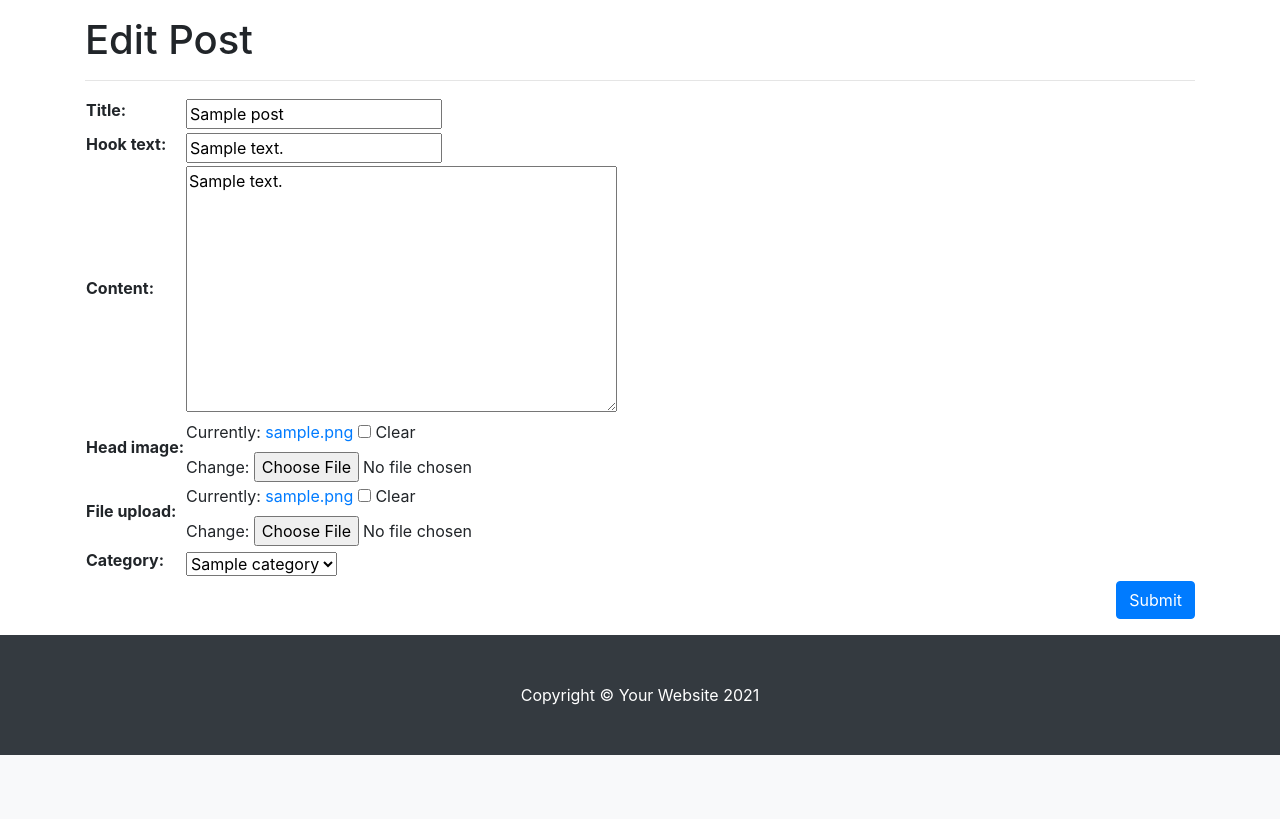
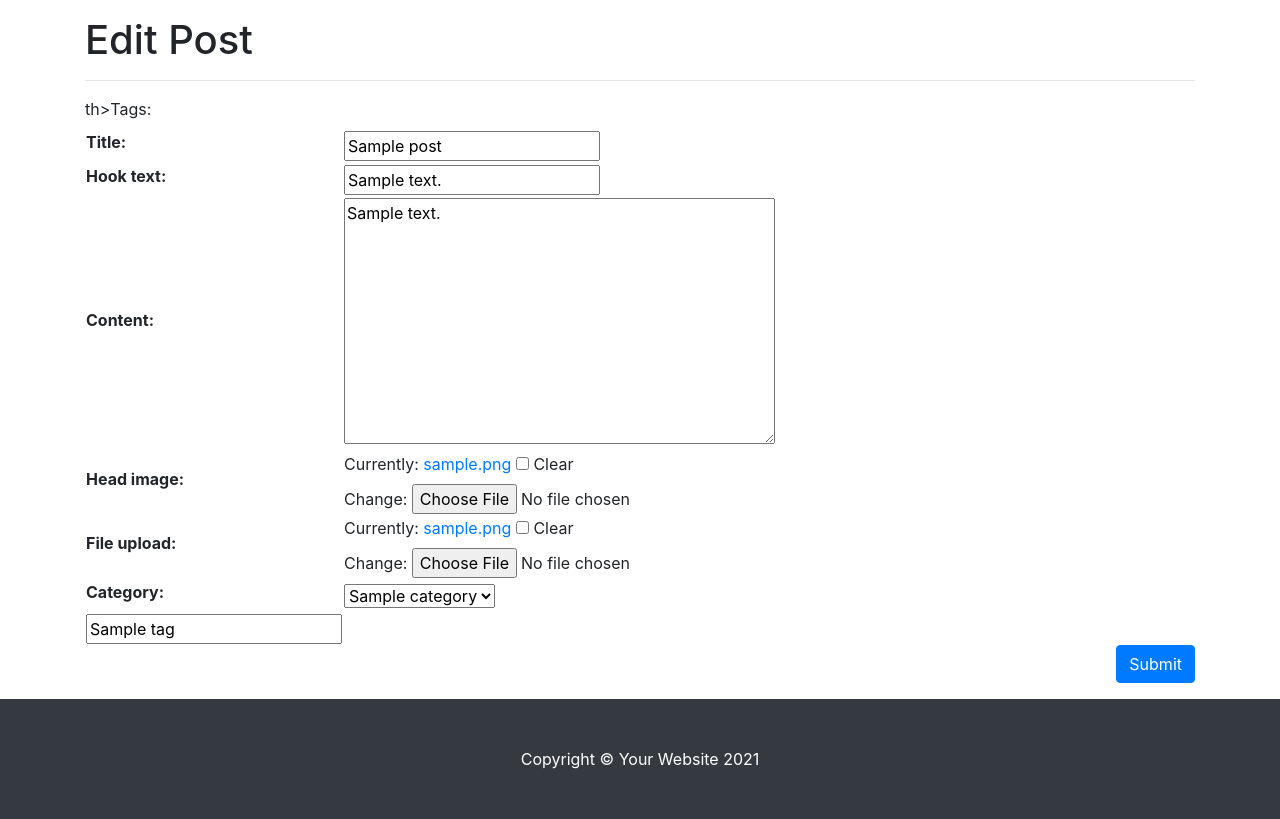
Before and after one commit to minsunnyya/do_it_django_inflearn_2021, a Django app: page /blog/update_post/1/ in a window 1280 px wide. Shown: the part 56-875 px from the top of the page. Before the commit the page ends 811 px from the top, so only its background shows below. Run offline with Django 3.2, Linux system fonts and the light colour scheme; a user stored in the database is signed in; tables that the repository leaves empty hold one stand-in row (values such as "Sample post"); some libraries are stand-ins or nearby versions.

Commit message:
포스트 수정할 때 텍스트로 태그 지정하기

```diff
--- a/blog/templates/blog/post_update_form.html
+++ b/blog/templates/blog/post_update_form.html
@@ -9,6 +9,9 @@
 <form method="post" enctype="multipart/form-data">{% csrf_token %}
     <table>
         {{ form }}
+        th><label for="id_tags_str">Tags:</label></th>
+        <td><input type="text" name="tags_str" id="id_tags_str" value="{{ tags_str_default }}"></td>
+        </tr>
     </table>
     <button type="submit" class="btn btn-primary float-right"> Submit </button>
 </form>
--- a/blog/views.py
+++ b/blog/views.py
@@ -68,6 +68,35 @@ class PostUpdate(LoginRequiredMixin, UpdateView):
         else:
             raise PermissionDenied
 
+    def get_context_data(self, **kwargs):
+        context = super(PostUpdate, self).get_context_data()
+        if self.object.tags.exists():
+            tags_str_list = list()
+            for t in self.object.tags.all():
+                tags_str_list.append(t.name)
+            context['tags_str_default'] = '; '.join(tags_str_list)
+
+        return context
+
+    def form_valid(self, form):
+        response = super(PostUpdate,self).form_valid(form)
+        self.object.tags.clear()
+
+        tags_str = self.request.POST.get('tags_str')
+        if tags_str:
+            tags_str = tags_str.strip()
+            tags_str = tags_str.replace(',', ';')
+            tags_list = tags_str.split(';')
+
+            for t in tags_list:
+                t = t.strip()
+                tag, is_tag_created = Tag.objects.get_or_create(name=t)
+                if is_tag_created:
+                    tag.slug = slugify(t, allow_unicode=True)
+                    tag.save()
+                self.object.tags.add(tag)
+        return response
+
 def category_page(request, slug):
     if slug == 'no_category':
         category = '미분류'
```
Also changed, not shown: blog/tests.py (+11 -1 lines).
